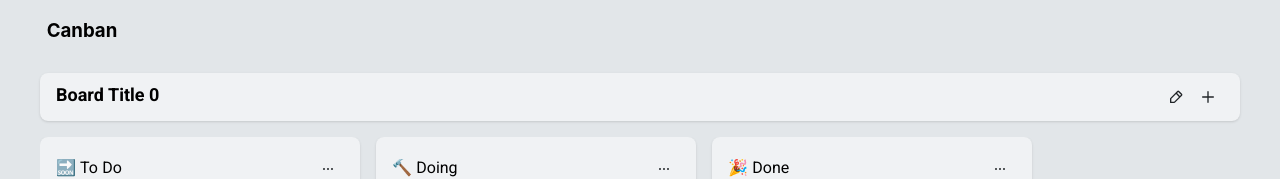
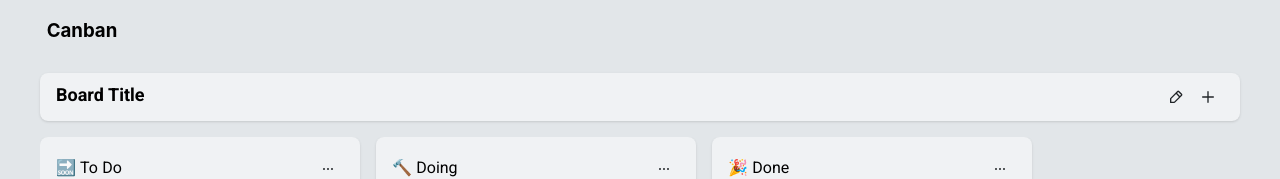
Before and after one commit to FatemehAsi/canban, a React (Vite) app: page /board/1 in a window 1280 px wide. Shown: the top 179 px of the page. Built offline with nearby package versions, Linux system fonts and the light colour scheme.

Commit message:
[ADD] board context

```diff
--- a/src/components/Board/Board.tsx
+++ b/src/components/Board/Board.tsx
@@ -1,4 +1,4 @@
-import { ReactNode, useCallback, useContext, useEffect, useState } from "react";
+import { type ReactNode, useCallback, useContext, useEffect, useState } from "react";
 
 import styles from "./Board.module.css";
 import IconButton from "../IconButton/IconButton";
@@ -9,39 +9,24 @@ import type { ListType } from "../../types/list";
 
 import List from "../List/List";
 // import type { ListItemType } from "../../types/list-item";
-import { listsData } from "../../data/lists-data";
 import Button from "../Button/Button";
-import { CounterContext } from "../../context/counter-context";
-
-function save(lists: ListType[]): void{
-    localStorage.setItem("lists", JSON.stringify(lists));
-}
-
-function load(): ListType[] {
-    const item = localStorage.getItem("lists");
-
-    if(! item){
-        return listsData;
-    }
-
-    return JSON.parse(item);
-}
+// import { CounterContext } from "../../context/counter-context";
+import { BoardContext } from "../../context/board-context";
 
 
 export default function Board(): ReactNode{
+    const {lists, create, move, remove} = useContext(BoardContext)
     // console.log("render");
 
     // const value = useContext(CounterContext);
-    const {count, increment} = useContext(CounterContext);
+    // const {count, increment} = useContext(CounterContext);
 
-    const [lists, setLists] = useState<ListType[]>(load);
+    // const [lists, setLists] = useState<ListType[]>(load);
 
     const [activeListId, setActiveListId] = useState<string | null>(null);
     const [activeItemId, setActiveItemId] = useState<string | null>(null);
 
-    useEffect(() => {
-        save(lists)
-    }, [lists]);
+
 
     useEffect(() => {
         const handleDocumentKeyDown = (e: KeyboardEvent): void => {
@@ -114,111 +99,28 @@ export default function Board(): ReactNode{
     };
 
     const handleCreateButtonClick = (): void => {
-        increment();
+        create();
+    };
 
-        setLists(old => {
-            const clone = [...old];
-
-            const id = globalThis.crypto.randomUUID();
-            clone[0] = {...clone[0], items: [...clone[0].items, {id, title: id}]};
-
-            // save(clone);
-            return clone;
-        })
+    const handleListItemRemove = (listId: string, itemId: string): void => {
+        remove(listId, itemId)
 
     }
 
-    const handleListItemRemove = (listId: string, itemId: string): void => {
-        setLists((old) => {
-                const activeListIndex = old.findIndex(
-                    (list) => list.id === listId,
-                );
+    const handleMoveButtonClick = (toListId: string): void => {
+      if(activeListId && activeItemId){
+        move(activeListId, activeItemId, toListId);
+      }
 
-                if(activeListIndex === -1){
-                    console.error("Can not find desired list");
-                    return old;
-                }
-
-                const clone = [...old];
-                const activeList = {
-                    ...clone[activeListIndex],
-                    items: [...clone[activeListIndex].items]
-
-                }
-
-                const activeItemIndex = activeList.items.findIndex(
-                    (item) => item.id === itemId,
-                );
-
-                if(activeItemIndex === -1){
-                    console.error("Can not find desired item.");
-                    return old;
-                }
-
-                activeList.items.splice(activeItemIndex, 1);
-
-                clone[activeListIndex] = activeList;
-                // save(clone);
-                return clone;
-
-        });
-    }
-
-    const handleMoveButtonClick = (destinationListId: string): void => {
-        setLists((old) => {
-
-                const activeListIndex = old.findIndex(
-                    (list) => list.id === activeListId,
-                );
-
-                const destinationListIndex = old.findIndex(
-                    (list) => list.id === destinationListId,
-                );
-
-                if(activeListIndex === -1 || destinationListIndex === -1){
-                    console.error("Can not find desired list");
-                    return old;
-                }
-
-                    const clone =[...old];
-
-                    const activeList = {
-                        ...clone[activeListIndex],
-                        items: [...clone[activeListIndex].items],
-                    }
-
-                    const destinationList = {
-                        ...clone[destinationListIndex],
-                        items: [...clone[destinationListIndex].items]
-                    }
-
-                    const activeItemIndex = activeList.items.findIndex(
-                        (item) => item.id === activeItemId,
-                    );
-
-                    if(activeItemIndex === -1){
-                        console.error("Can not find desired item");
-                        return old;
-                    }
-
-                    const [activeItem] = activeList.items.splice(activeItemIndex, 1);
-                    destinationList.items.push(activeItem);
-
-                    clone[activeListIndex] = activeList;
-                    clone[destinationListIndex] = destinationList;
-
-                    // save(clone);
-                    return clone;
-
-            });
-
+       setActiveListId(null);
+       setActiveItemId(null);
     }
 
     return(
         <div className={styles.board}>
 
             <div className={styles.toolbar}>
-                <div className={styles.title}>Board Title {count}</div>
+                <div className={styles.title}>Board Title</div>
 
                 <div className={styles.actions}>
                     {activeListId !== null && (
--- a/src/components/ListItem/ListItem.tsx
+++ b/src/components/ListItem/ListItem.tsx
@@ -4,7 +4,7 @@ import styles from "./ListItem.module.css";
 import type { ListItemType } from "../../types/list-item";
 import IconButton from "../IconButton/IconButton";
 import MingcuteDelete2Line from "../../icons/MingcuteDelete2Line";
-import { CounterContext } from "../../context/counter-context";
+// import { CounterContext } from "../../context/counter-context";
 
 type Props = {
     listId: string;
@@ -15,12 +15,12 @@ type Props = {
 
 
  export default function ListItem({listId, item, onClick, onRemove}: Props): ReactNode{
-    const {decrement} = useContext(CounterContext)
+    // const {decrement} = useContext(CounterContext)
 
     const handleRemoveButtonClick = (e: MouseEvent<HTMLButtonElement>): void => {
         e.stopPropagation();
 
-        decrement();
+        // decrement();
 
 
         onRemove?.(listId, item.id);
--- /dev/null
+++ b/src/context/board-context.ts
@@ -0,0 +1,17 @@
+import { createContext } from "react";
+
+import type { ListType } from "../types/list";
+
+type ContextValue = {
+    lists: ListType[];
+    create: () => void;
+    move: (fromListId: string, listId: string, toListId: string) => void;
+    remove: (listId: string, itemId: string) => void;
+};
+
+export const BoardContext = createContext<ContextValue>({
+    lists: [],
+    create: () => {},
+    move: () => {},
+    remove: () => {},
+});
--- a/src/pages/BoardPage/BoardPage.tsx
+++ b/src/pages/BoardPage/BoardPage.tsx
@@ -6,6 +6,7 @@ import styles from "./BoardPage.module.css";
 // import MingcuteEdit2Line from "../../icons/MingcuteEdit2Line";
 import Board from "../../components/Board/Board";
 import CounterProvider from "../../providers/CounterProvider";
+import BoardProvider from "../../providers/BoardProvider";
 
 export default function BoardPage(): ReactNode{
 
@@ -13,9 +14,9 @@ export default function BoardPage(): ReactNode{
     return(
         <div className={styles["board-page"]}>
 
-            <CounterProvider>
+            <BoardProvider>
                 <Board />
-            </CounterProvider>
+            </BoardProvider>
 
         </div>
     );
--- /dev/null
+++ b/src/providers/BoardProvider.tsx
@@ -0,0 +1,133 @@
+import {type ReactNode, type PropsWithChildren, useState, useEffect} from "react";
+import { BoardContext } from "../context/board-context";
+import type { ListType } from "../types/list";
+import { listsData } from "../data/lists-data";
+
+type Props = PropsWithChildren;
+
+function save(lists: ListType[]): void{
+    localStorage.setItem("lists", JSON.stringify(lists));
+}
+
+function load(): ListType[] {
+    const item = localStorage.getItem("lists");
+
+    if(! item){
+        return listsData;
+    }
+
+    return JSON.parse(item);
+}
+
+export default function BoardProvider({children}: Props): ReactNode {
+    const [lists, setLists] = useState<ListType[]>(load);
+
+    useEffect(() => {
+        save(lists)
+    }, [lists]);
+
+    const create = (): void => {
+        setLists(old => {
+            const clone = [...old];
+
+            const id = globalThis.crypto.randomUUID();
+            clone[0] = {...clone[0], items: [...clone[0].items, {id, title: id}]};
+
+            // save(clone);
+            return clone;
+        })
+    }
+
+    const move = (fromListId: string, itemId: string, toListId: string): void => {
+        setLists((old) => {
+
+                const listIndex = old.findIndex(
+                    (list) => list.id === fromListId,
+                );
+
+                const toListIndex = old.findIndex(
+                    (list) => list.id === toListId,
+                );
+
+                if(listIndex === -1 || toListIndex === -1){
+                    console.error("Can not find desired list");
+                    return old;
+                }
+
+                    const clone =[...old];
+
+                    const list = {
+                        ...clone[listIndex],
+                        items: [...clone[listIndex].items],
+                    }
+
+                    const toList = {
+                        ...clone[toListIndex],
+                        items: [...clone[toListIndex].items]
+                    }
+
+                    const itemIndex = list.items.findIndex(
+                        (item) => item.id === itemId,
+                    );
+
+                    if(itemIndex === -1){
+                        console.error("Can not find desired item");
+                        return old;
+                    }
+
+                    const [item] = list.items.splice(itemIndex, 1);
+                    toList.items.push(item);
+
+                    clone[listIndex] = list;
+                    clone[toListIndex] = toList;
+
+                    // save(clone);
+                    return clone;
+
+            });
+    }
+
+    const remove = (listId: string, itemId: string): void => {
+        setLists((old) => {
+                const listIndex = old.findIndex(
+                    (list) => list.id === listId,
+                );
+
+                if(listIndex === -1){
+                    console.error("Can not find desired list");
+                    return old;
+                }
+
+                const clone = [...old];
+                const list = {
+                    ...clone[listIndex],
+                    items: [...clone[listIndex].items]
+
+                }
+
+                const itemIndex = list.items.findIndex(
+                    (item) => item.id === itemId,
+                );
+
+                if(itemIndex === -1){
+                    console.error("Can not find desired item.");
+                    return old;
+                }
+
+                list.items.splice(itemIndex, 1);
+
+                clone[listIndex] = list;
+                // save(clone);
+                return clone;
+
+        });
+    }
+
+    return(
+        <BoardContext value={{lists, create, move, remove}}>
+            {children}
+        </BoardContext>
+
+    )
+
+}
```
